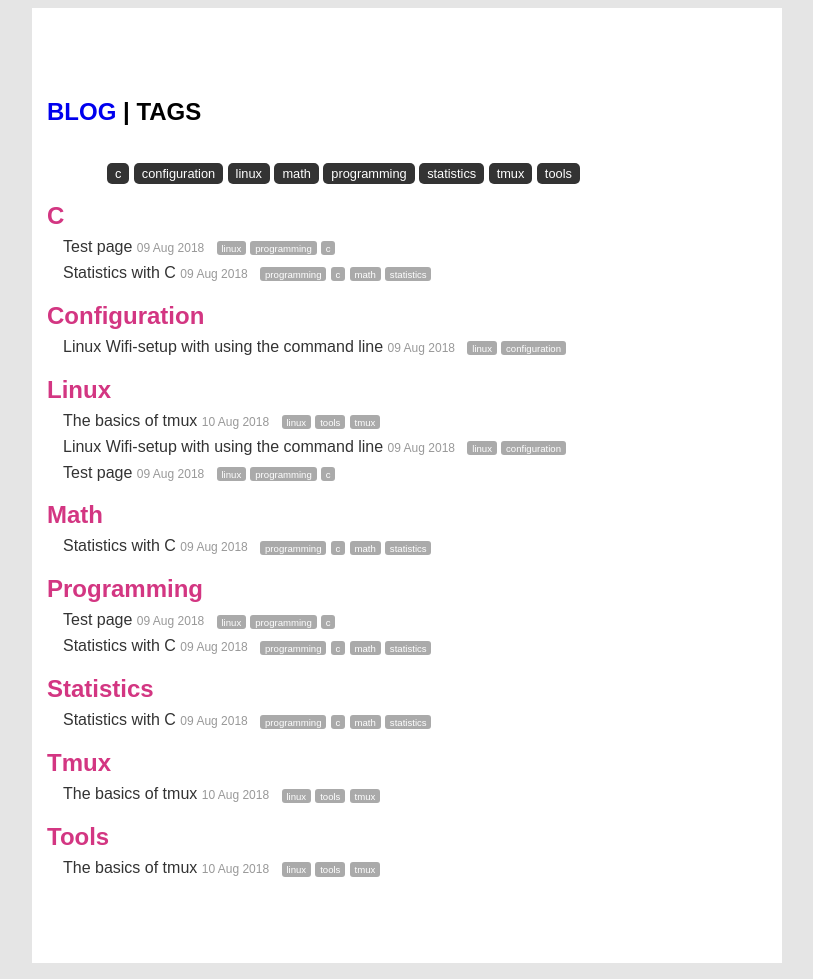
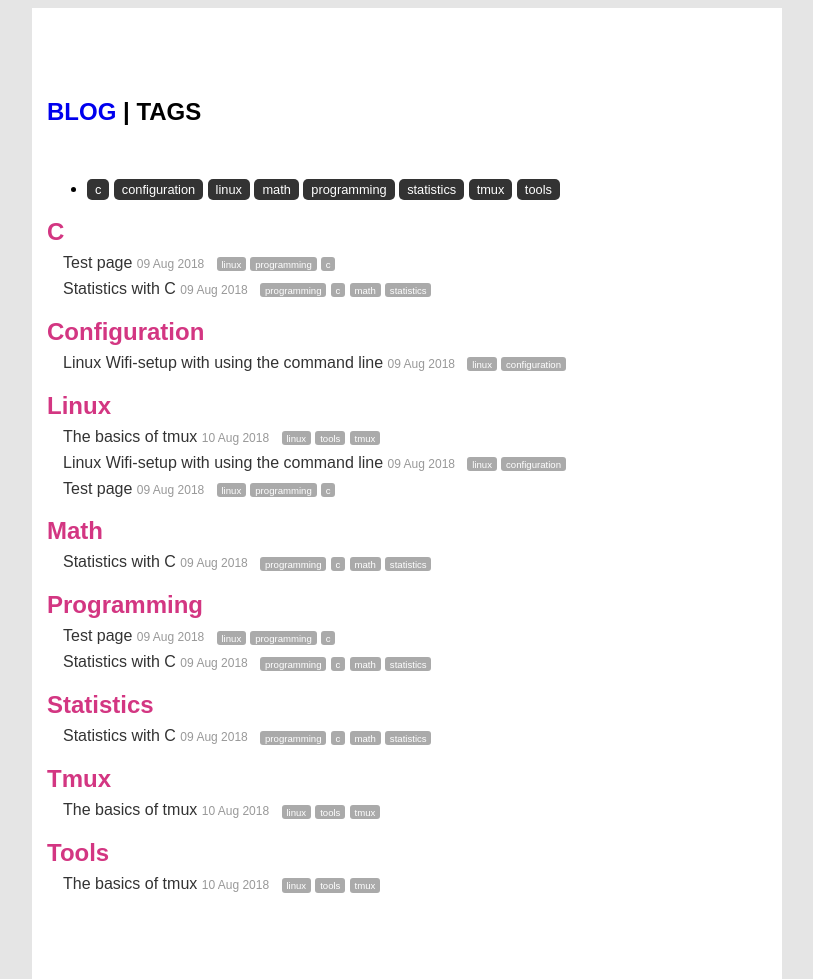
Before and after one commit to execas/execas.github.io, a Jekyll site: the page built from tags.html, in a window 1280 px wide. Shown: the whole page, without its empty margins (233-1046 px from the left). Built offline with Jekyll 4.4.1, drawn with Linux system fonts in a browser that asks for light colours.

Commit message:
Update tags.html

```diff
--- a/tags.html
+++ b/tags.html
@@ -32,11 +32,13 @@ title:    Tags
 <br/>
 
 <div class="posts">
-<div class="top-tagmarks">
+<ul>
+  <li>
 {% for tag in tags %}
 <a class="tag-mark" href="#{{ tag | slugify }}">{{ tag }}</a>
 {% endfor %}
-</div>
+</li>
+  </ul>
 
 {% for tag in tags %}
 <h2 class="tag-header" id="{{ tag | slugify }}">{{ tag }}</h2>
```
